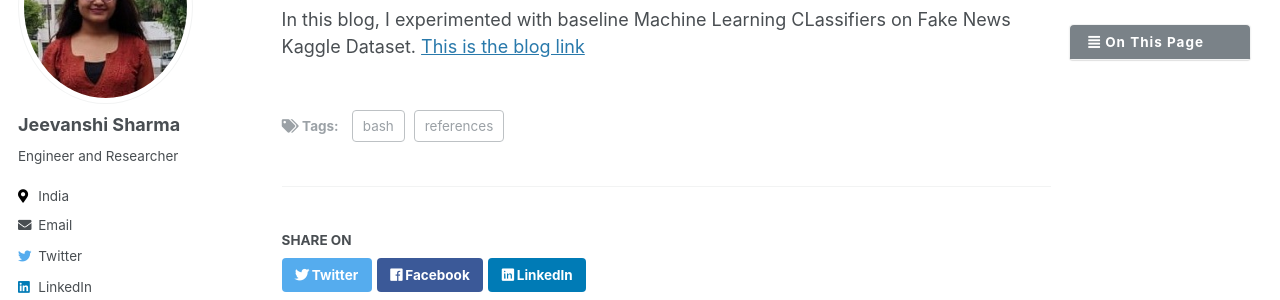
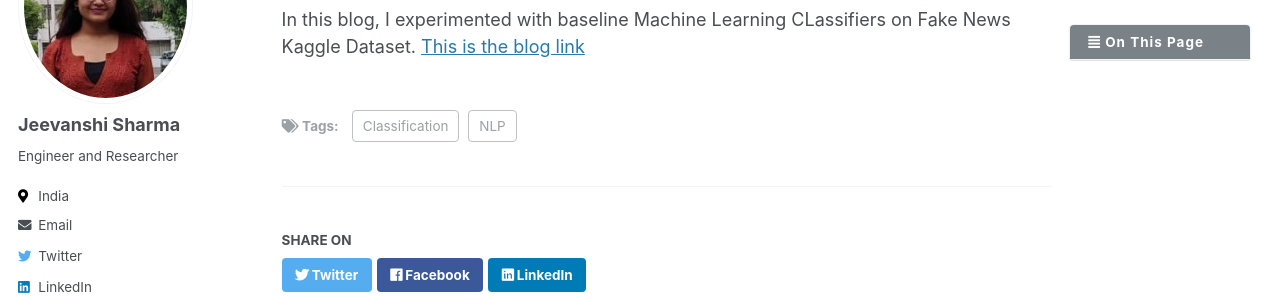
Before and after one commit to Femme-js/Femme-js.github.io, a Jekyll site: the page built from _posts/2020-06-05-blog-post1.md, in a window 1280 px wide. Shown: the part 209-509 px from the top of the page. Built offline with Jekyll 4.4.1, drawn with Linux system fonts in a browser that asks for light colours.

Commit message:
Update 2020-06-05-blog-post1.md

```diff
--- a/_posts/2020-06-05-blog-post1.md
+++ b/_posts/2020-06-05-blog-post1.md
@@ -5,8 +5,8 @@ permalink: /posts/blog-post1/
 excerpt_separator: <!--more-->
 toc: true
 tags:
-  - references
-  - bash
+  - NLP
+  - Classification
 ---
 In this blog, I experimented with baseline Machine Learning CLassifiers on Fake News Kaggle Dataset.
 [This is the blog link](https://medium.com/swlh/build-your-own-fake-news-classifier-7918f05c2ec7)
```
